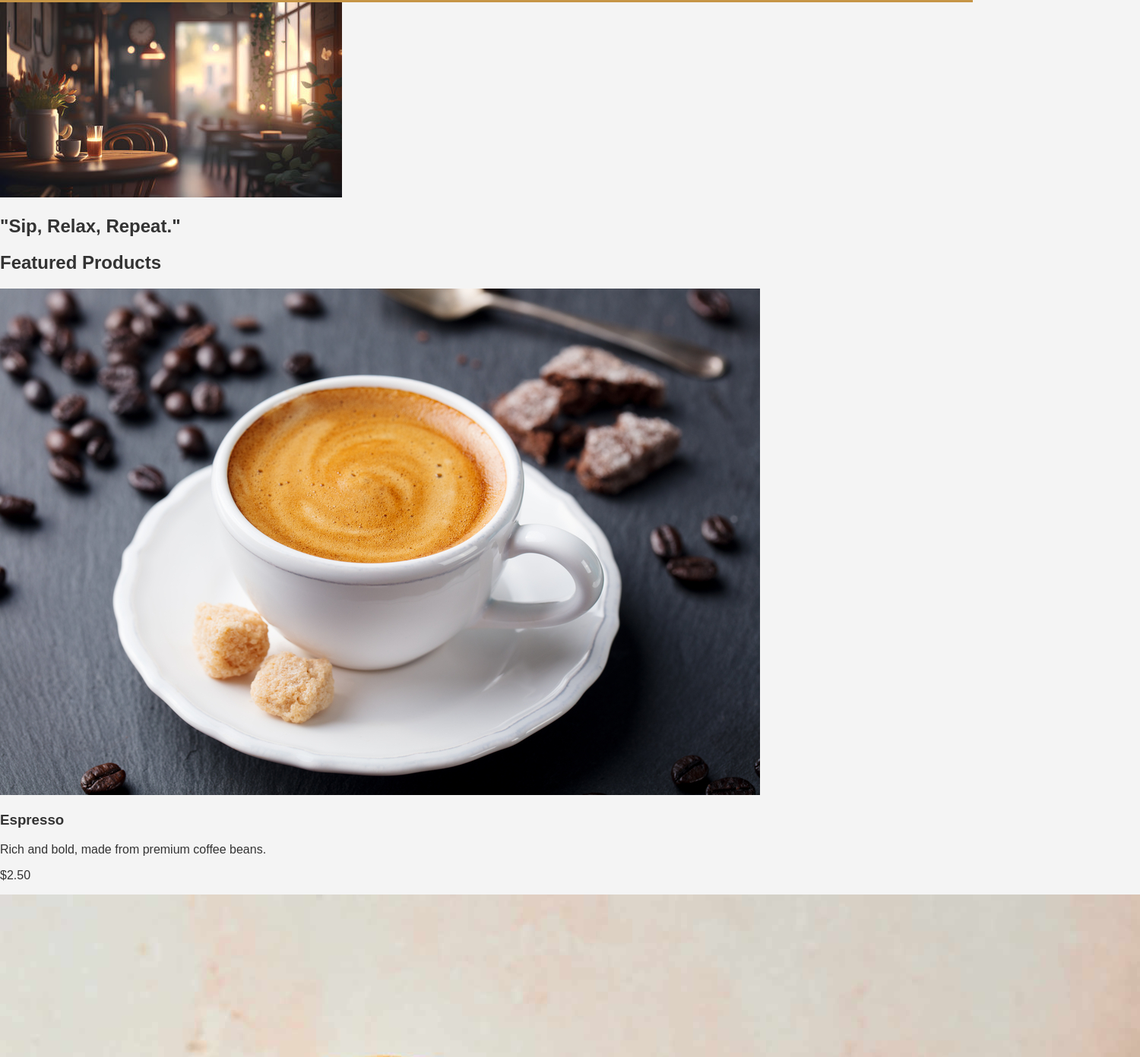
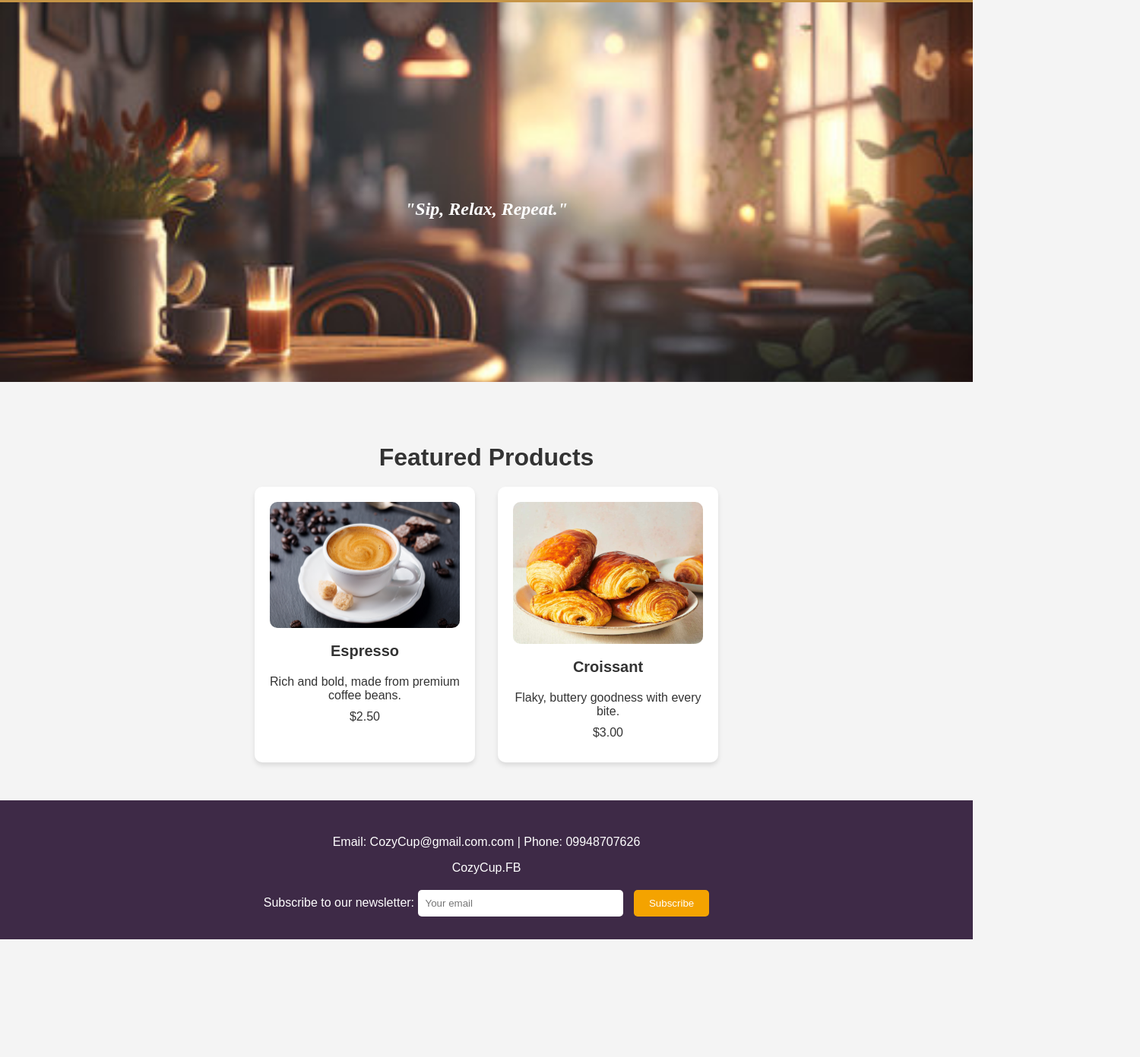
Before and after one commit to xyrilplayz/collab-namin, a plain HTML site: page Cozy Cup.html in a window 1280 px wide. Shown: the part 141-1533 px from the top of the page at 76% size, 1500 px wide, since content can reach past the window. After the commit the page ends 1378 px from the top, so only its background shows below. Drawn offline with Linux system fonts and the light colour scheme.

Commit message:
the styles home page done

```diff
--- a/styles.css
+++ b/styles.css
@@ -34,3 +34,108 @@ header nav a {
 header nav a:hover {
     color: #3900f4;
 }
+
+#home .hero {
+    position: relative;
+    text-align: center;
+}
+
+#home .hero img {
+    width: 100%;
+    height: auto;
+    max-height: 500px;
+    object-fit: cover;
+}
+
+#home .hero h1 {
+    position: absolute;
+    top: 50%;
+    left: 50%;
+    transform: translate(-50%, -50%);
+    color: white;
+    font-size: 10;
+    font-style: italic;
+    font-family:'Times New Roman', Times, serif;
+}
+
+#featured-products {
+    padding: 50px 20px;
+    text-align: center;
+}
+
+#featured-products h2 {
+    font-size: 2rem;
+    margin-bottom: 20px;
+}
+
+.products {
+    display: flex;
+    justify-content: center;
+    gap: 30px;
+}
+
+.product {
+    background-color: #fff;
+    padding: 20px;
+    border-radius: 10px;
+    width: 250px;
+    text-align: center;
+    box-shadow: 0 4px 6px rgba(0, 0, 0, 0.1);
+}
+
+.product img {
+    width: 100%;
+    height: auto;
+    border-radius: 10px;
+}
+
+.product h3 {
+    margin-top: 15px;
+    font-size: 1.25rem;
+}
+
+.product p {
+    margin: 10px 0;
+}
+
+footer {
+    background-color: #3e2a47;
+    color: white;
+    padding: 30px;
+    text-align: center;
+}
+
+footer a {
+    color: white;
+    text-decoration: none;
+    margin: 0 10px;
+}
+
+footer a:hover {
+    color: #f4a300;
+}
+
+footer .newsletter {
+    margin-top: 20px;
+}
+
+footer input[type="email"] {
+    padding: 10px;
+    width: 250px;
+    margin-right: 10px;
+    border-radius: 5px;
+    border: none;
+}
+
+footer button {
+    padding: 10px 20px;
+    background-color: #f4a300;
+    color: white;
+    border: none;
+    border-radius: 5px;
+    cursor: pointer;
+}
+
+footer button:hover {
+    background-color: #3e2a47;
+}
```
